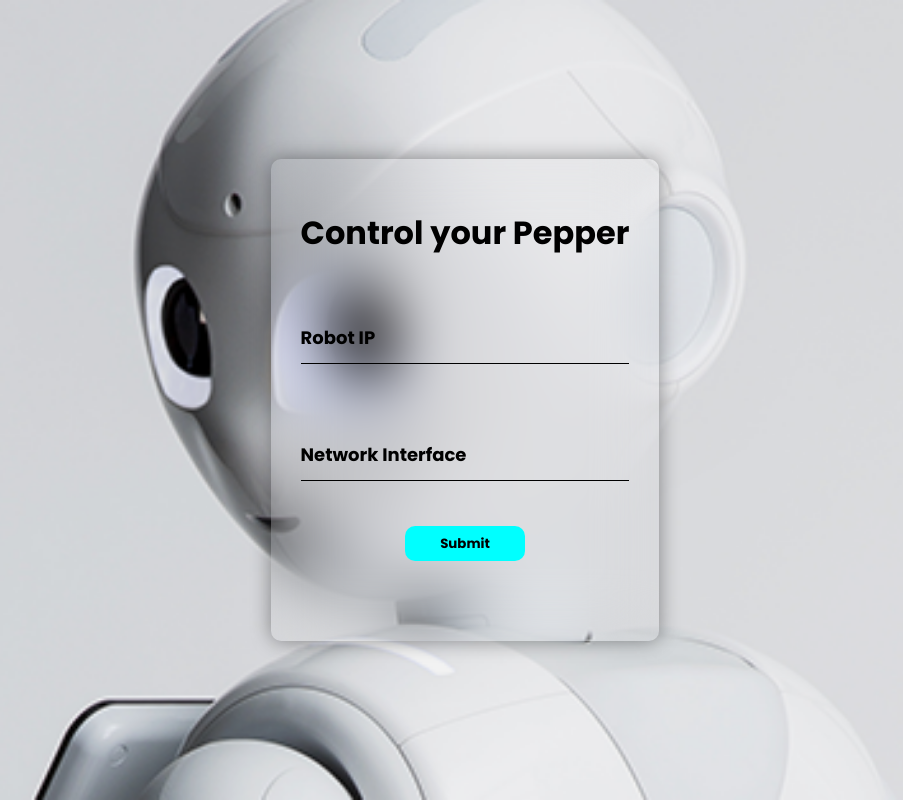
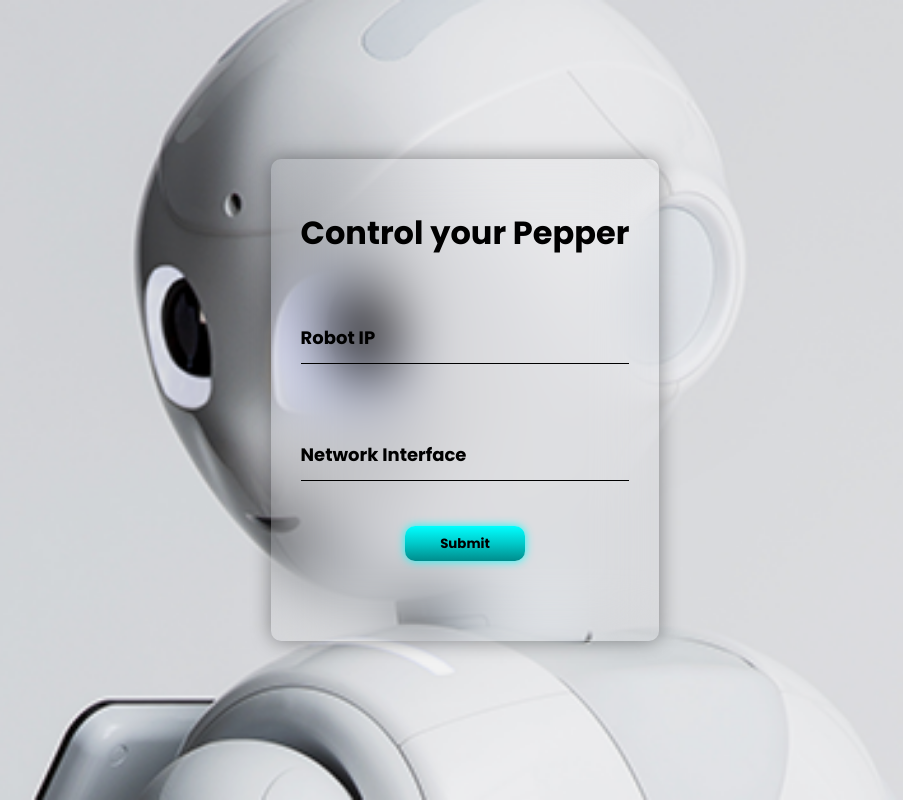
Before and after one commit to TonyOwen7/PepperProject, a Python web app: template templates/form.html in a window 1280 px wide. Shown: the whole page, without its empty margins (175-1078 px from the left). Run offline with Jinja, Linux system fonts and the light colour scheme; the template is opened without the code that fills it, so the values that code supplies are empty.

Commit message:
style button modified

```diff
--- a/static/css/form_style.css
+++ b/static/css/form_style.css
@@ -88,12 +88,15 @@ input[type="submit"]{
     height: 35px;
     width: 120px;
     font-weight: bolder;
-    background-color: aqua;
+    background: linear-gradient(180deg, aqua, rgb(0, 201, 201), rgb(0, 140, 140));
+    box-shadow: 0 0 10px rgba(0, 255, 255,0.9);
     border: none;
     border-radius: 10px;
-    transition: 0.3s;
+    transition: all 0.3s;
 }
 
 input[type="submit"]:hover{
     color: white;
+    box-shadow: 0 0 20px rgba(0, 255, 255,0.9);
+
 }
```
